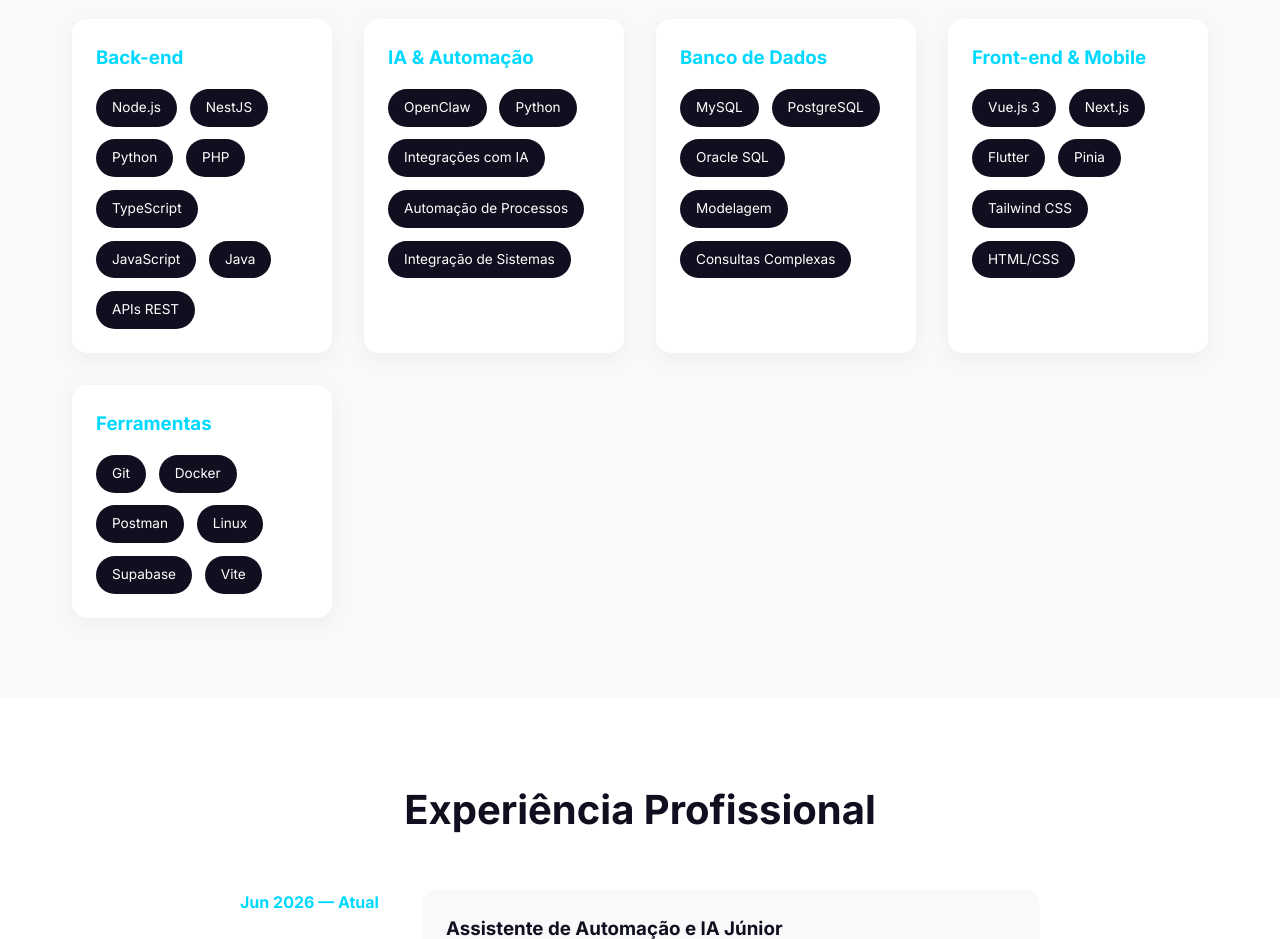
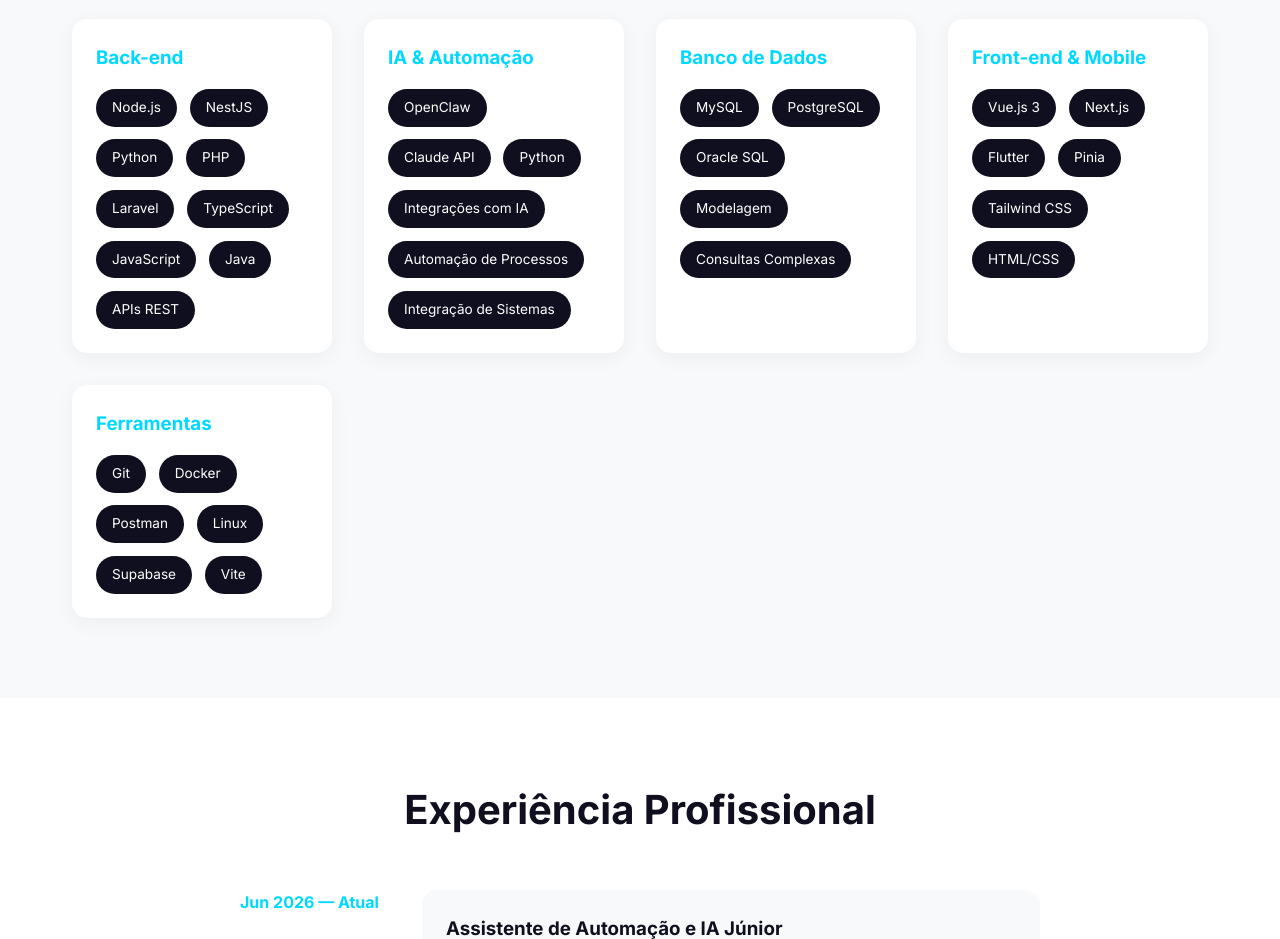
Before and after one commit to BraianGaspar/Portifolio, a plain HTML site: page index.html in a window 1280 px wide. Shown: the part 1760-2699 px from the top of the page. Drawn offline with Linux system fonts and the light colour scheme.

Commit message:
feat: adiciona Laravel e Claude API à stack

```diff
--- a/index.html
+++ b/index.html
@@ -217,14 +217,14 @@
               <h3 data-key="backend">Back-end</h3>
               <div class="skills">
                 <span>Node.js</span><span>NestJS</span><span>Python</span>
-                <span>PHP</span><span>TypeScript</span><span>JavaScript</span>
+                <span>PHP</span><span>Laravel</span><span>TypeScript</span><span>JavaScript</span>
                 <span>Java</span><span>APIs REST</span>
               </div>
             </div>
             <div class="skill-category">
               <h3 data-key="ai_automation">IA & Automação</h3>
               <div class="skills">
-                <span>OpenClaw</span><span>Python</span>
+                <span>OpenClaw</span><span>Claude API</span><span>Python</span>
                 <span data-key="ai_integrations">Integrações com IA</span>
                 <span data-key="process_automation">Automação de Processos</span>
                 <span data-key="systems_integration">Integração de Sistemas</span>
```
